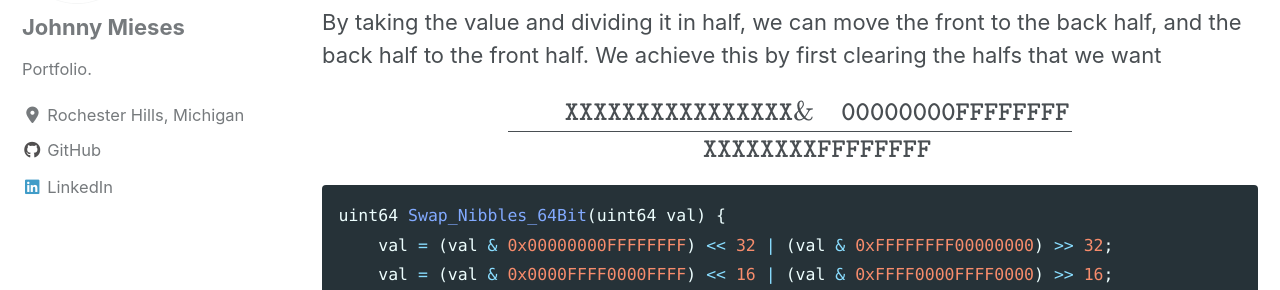
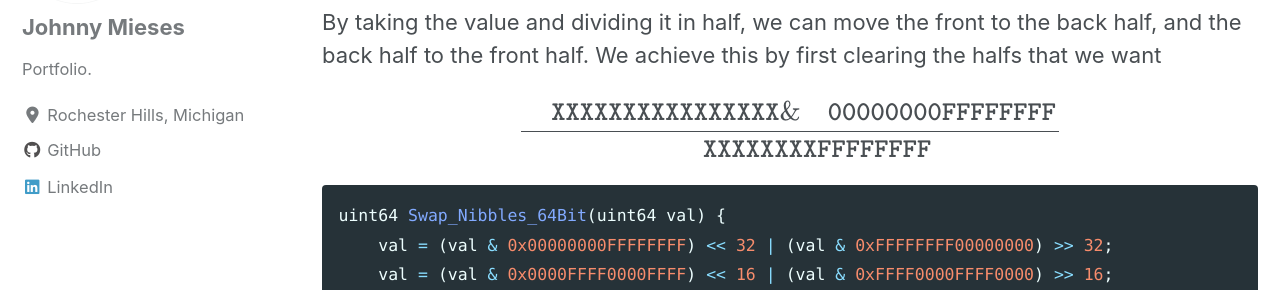
Before and after one commit to jmieses/jmportfolio.github.io, a Jekyll site: the page built from _posts/2020-04-24-Swapping-Nibbles-in-64-bitfield.md, in a window 1280 px wide and 900 px high, scrolled down 773 px. Shown: the part 159-449 px from the top of the window. Built offline with Jekyll 4.4.1, drawn with Linux system fonts in a browser that asks for light colours; cached includes are drawn as plain includes; nearby versions of some CDN libraries; formulas are drawn with MathJax 3.

Commit message:
post update

````diff
--- a/_posts/2020-04-24-Swapping-Nibbles-in-64-bitfield.md
+++ b/_posts/2020-04-24-Swapping-Nibbles-in-64-bitfield.md
@@ -21,7 +21,7 @@
 
 By taking the value and dividing it in half, we can move the front to the back half, and the back half to the front half. We achieve this by first clearing the halfs that we want
 
-$$ \frac{\qquad \texttt{XXXXXXXXXXXXXXXX} \\ \&  \quad \texttt{00000000FFFFFFFF}}{\qquad \texttt{XXXXXXXXFFFFFFFF}}  $$
+$$ \frac{\quad \texttt{XXXXXXXXXXXXXXXX} \\ \&  \quad \texttt{00000000FFFFFFFF}}{\qquad \texttt{XXXXXXXXFFFFFFFF}}  $$
 
 ```c
 uint64 Swap_Nibbles_64Bit(uint64 val) {
````
